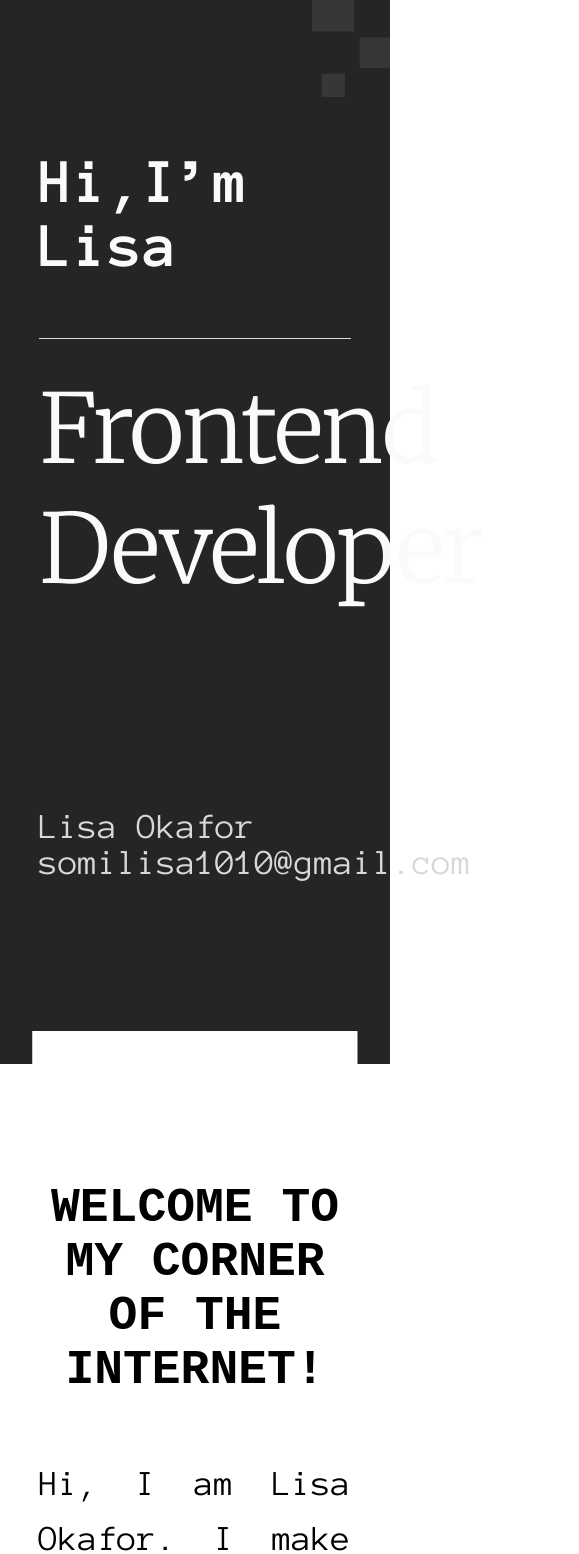
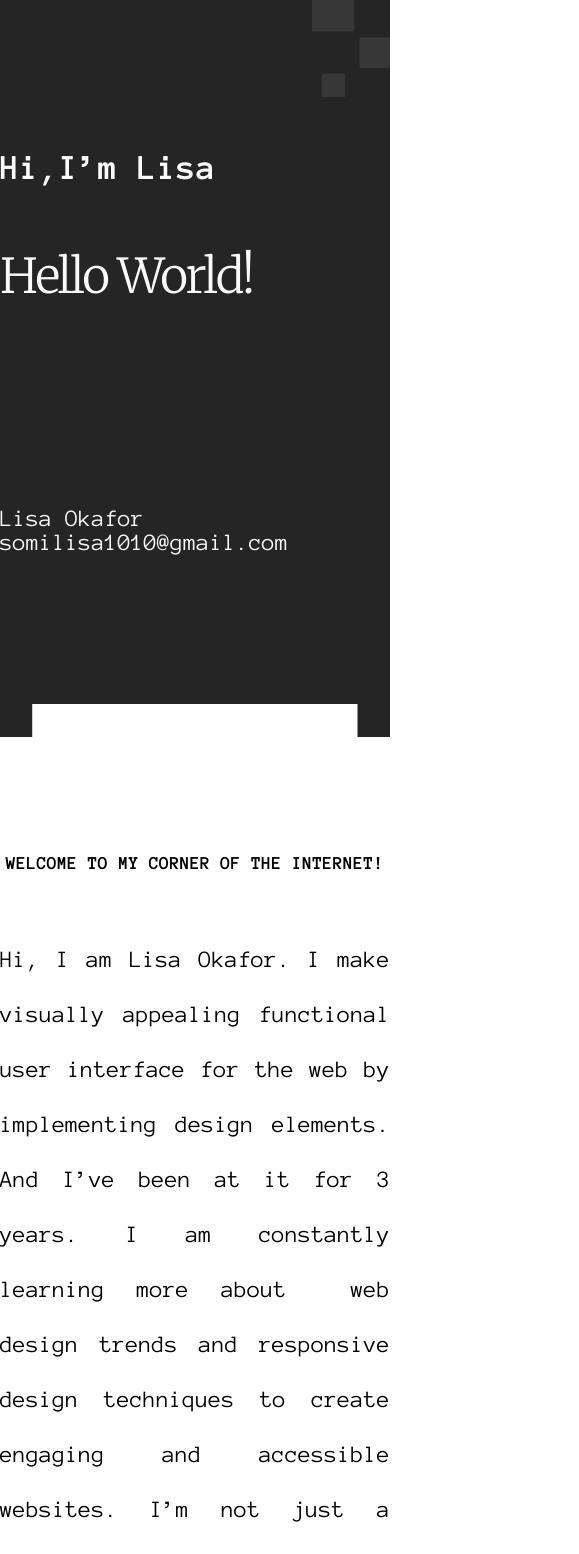
Before and after one commit to somilisa/Lisa-Portfolio, a React (Create React App) app: page / in a window 390 px wide. Shown: the top 1554 px of the page, 579 px wide, since content can reach past the window. Built offline with nearby package versions, Linux system fonts and the light colour scheme.

Commit message:
feat: added typewriter effect, text responsiveness, renamed white background squares and aligned properly

```diff
--- a/package.json
+++ b/package.json
@@ -14,6 +14,7 @@
     "react-dom": "^18.2.0",
     "react-scripts": "5.0.1",
     "typescript": "^4.4.2",
+    "typewriter-effect": "^2.21.0",
     "web-vitals": "^2.1.0"
   },
   "scripts": {
--- a/src/App.tsx
+++ b/src/App.tsx
@@ -2,8 +2,6 @@ import React from "react";
 import Hero from "./Components/Hero";
 import Bio from "./Components/Bio";
 import Skills from "./Components/Skills";
-import Projects from "./Components/Projects";
-import Footer from "./Components/Footer";
 import "./App.css";
 
 function App() {
@@ -12,8 +10,8 @@ function App() {
       <Hero />
       <Bio />
       <Skills />
-      <Projects />
-      <Footer />
+      {/* <Projects />
+      <Footer /> */}
     </div>
   );
 }
--- a/src/Components/Bio/index.tsx
+++ b/src/Components/Bio/index.tsx
@@ -4,9 +4,9 @@ import blackBg from "../../Assets/Black-bg.svg";
 
 function Bio() {
   return (
-    <section className="bio-container">
+    <section>
       <img src={blackBg} alt="black-squares" className="top-bg" />
-      <div className="bio-content">
+      <div className="content bio-content">
         <h3 className="bio-header">Welcome to my corner of the internet!</h3>
         <p>
           Hi, I am Lisa Okafor. I make visually appealing functional user
--- a/src/Components/Bio/style.scss
+++ b/src/Components/Bio/style.scss
@@ -1,12 +1,3 @@
-.bio-content {
-  max-width: 1180px;
-  width: 80%;
-  margin: 0 auto;
-  text-align: center;
-  //   display: flex;
-  //   flex-direction: column;
-  //   gap: 200px;
-}
 .top-bg,
 .bottom-bg {
   position: absolute;
@@ -18,15 +9,16 @@
 .bottom-bg {
   bottom: 0;
 }
-.bio-content h3 {
-  font-family: "Courier New", Courier, monospace;
-  font-size: 48px;
-  margin-bottom: 60px;
+.bio-content {
   text-align: center;
-  text-transform: uppercase;
+  & h3 {
+    margin-bottom: 60px;
+    text-align: center;
+    text-transform: uppercase;
+  }
+  & p {
+    font-size: clamp(24px, calc(16px + 1vw), 36px);
+    text-align: justify;
+    line-height: 55px;
+  }
 }
-.bio-content p {
-  font-size: 36px;
-  text-align: justify;
-  line-height: 55px;
-}
--- a/src/Components/Hero/index.tsx
+++ b/src/Components/Hero/index.tsx
@@ -1,11 +1,12 @@
 import React from "react";
 import background from "../../Assets/Hero-bg.svg";
 import "./style.scss";
+import Typewriter from "typewriter-effect";
 
 function Hero() {
   return (
     <section className="black-section">
-      <div className="hero-content">
+      <div className=" content hero-content">
         <div className="hero-bg">
           <img src={background} alt="background svg" />
         </div>
@@ -13,9 +14,35 @@ function Hero() {
           <div>
             <h2>Hi,I’m Lisa</h2>
           </div>
-          <p>Frontend Developer</p>
+          <span>
+            {/* <Typewriter
+              options={{
+                strings: ["Frontend Developer"],
+                autoStart: true,
+                loop: false,
+              }}
+            /> */}
+            <Typewriter
+              onInit={(typewriter) => {
+                typewriter
+                  .typeString("Hello World!")
+                  .callFunction(() => {
+                    console.log("String typed out!");
+                  })
+                  .pauseFor(2500)
+                  .callFunction(() => {
+                    console.log("All strings were deleted");
+                    const cursor = document.querySelector(
+                      ".Typewriter__cursor"
+                    );
+                    cursor?.setAttribute("style", "display:none");
+                  })
+                  .start();
+              }}
+            />
+          </span>
         </header>
-        <div className="contact-info">
+        <div className="contact-name">
           <p>Lisa Okafor</p>
           <a href="mailto: somilisa1010@gmail.com">somilisa1010@gmail.com</a>
         </div>
--- a/src/Components/Hero/style.scss
+++ b/src/Components/Hero/style.scss
@@ -9,34 +9,30 @@
   object-fit: contain;
 }
 .hero-content {
-  max-width: 1180px;
-  width: 80%;
-  margin: 0 auto;
   display: flex;
   flex-direction: column;
   gap: 200px;
 }
-header div {
-  border-bottom: 1px solid #d7d8da;
-}
+
 h2 {
-  font-size: 64px;
+  border-bottom: 1px solid var(--Icon);
+  font-size: clamp(36px, calc(4vw + 16px), 64px);
   letter-spacing: 0em;
   margin-bottom: 60px;
 }
-header p {
+header span {
   // line-height: 96px;
-  font-size: 96px;
+  font-size: clamp(48px, calc(4vw + 28px), 96px);
   font-weight: 300;
   font-family: "Merriweather", serif;
   letter-spacing: -2px;
   margin-top: 30px;
 }
-.contact-info {
-  font-size: 36px;
-  color: #d7d8da;
+.contact-name {
+  font-size: clamp(24px, calc(16px + 1vw), 36px);
+  color: var(--Icon);
+  & a {
+    color: var(--Icon);
+    text-decoration: none;
+  }
 }
-.contact-info a {
-  color: #d7d8da;
-  text-decoration: none;
-}
--- a/src/Components/Skills/index.tsx
+++ b/src/Components/Skills/index.tsx
@@ -11,7 +11,7 @@ import Next from "../../Assets/icon-nextjs.svg";
 function Skills() {
   return (
     <section className="black-section">
-      <img src={whiteBg} alt="black-squares" className="top-bg" />
+      <img src={whiteBg} alt="white-squares" className="top-bg" />
       <div className="skills">
         <h3>Skills</h3>
         <ul className="skills-list">
--- a/src/Components/Skills/style.scss
+++ b/src/Components/Skills/style.scss
@@ -11,7 +11,7 @@
   gap: 27px;
 }
 .skills-list li p {
-  font-size: 36px;
+  font-size: clamp(24px, calc(16px + 1vw), 36px);
   font-weight: 400;
   line-height: 55px;
 }
@@ -22,7 +22,5 @@
   text-align: center;
 }
 .skills h3 {
-  font-family: "Courier New", Courier, monospace;
-  font-size: 48px;
   margin-bottom: 60px;
 }
```
Also changed, not shown: src/Assets/White-bg.svg, 1 other file (tests, documents, lock files or other folders).
